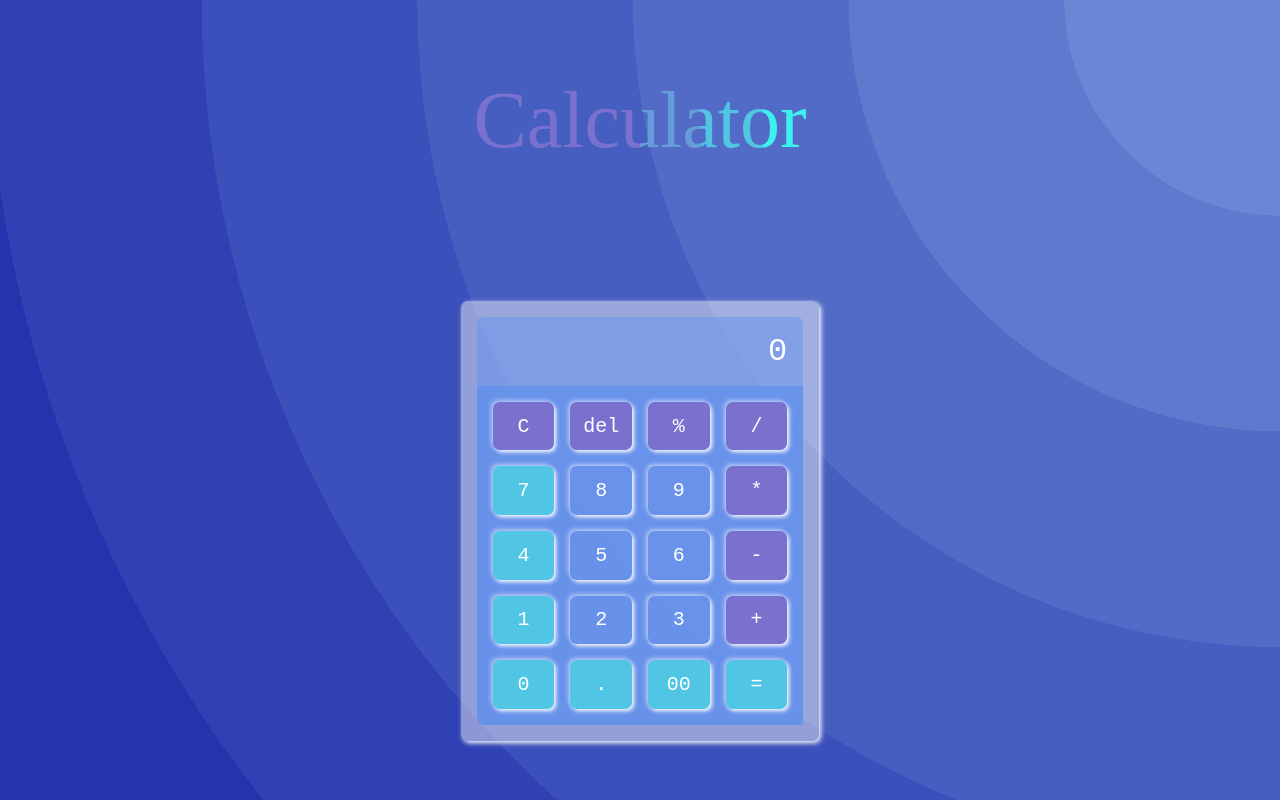
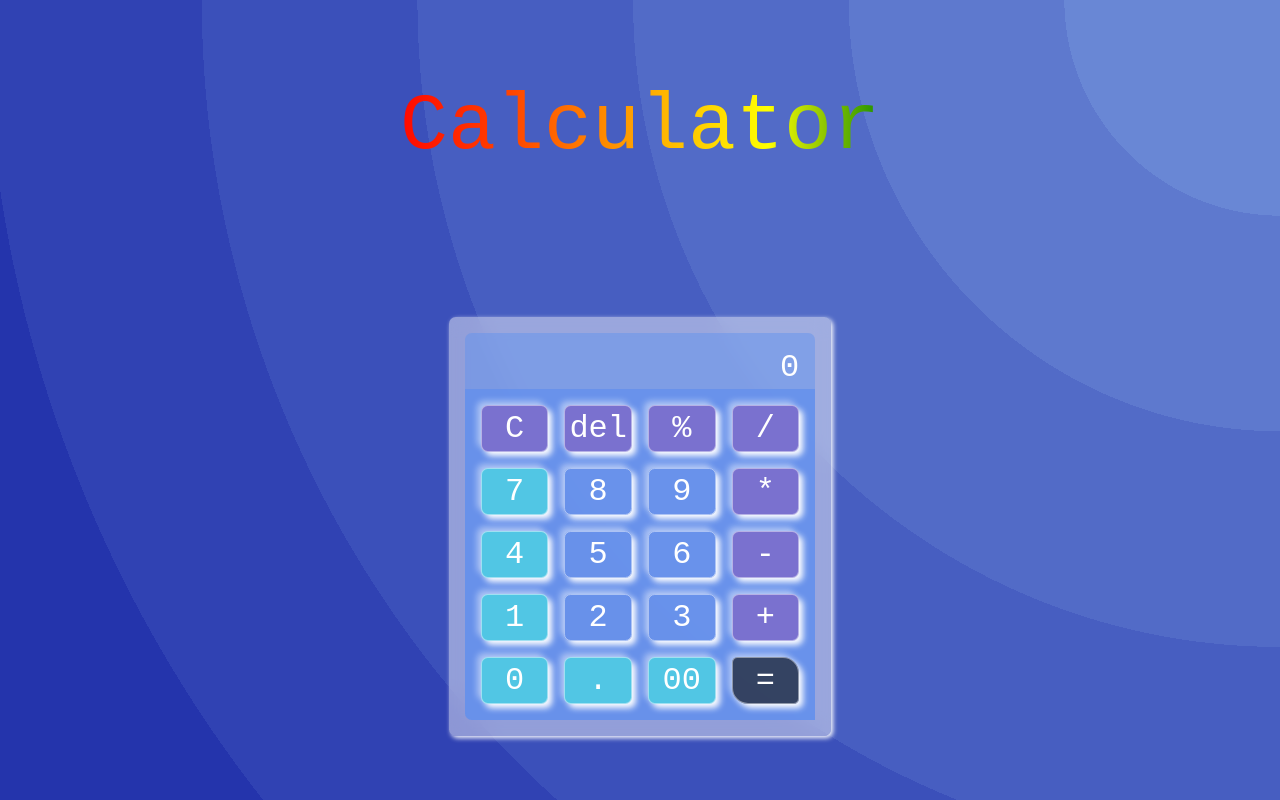
Before and after one commit to tushargramni/CodeAlpha-Projects, a plain HTML site: page CodeAlpha-Calculator.html in a window 1280 px wide. Drawn offline with Linux system fonts and the light colour scheme; a web font is replaced by a local one.

Commit message:
Some new changes

```diff
--- a/index.html
+++ b/CodeAlpha-Calculator.html
@@ -3,22 +3,23 @@
   <head>
     <meta charset="UTF-8" />
     <meta name="viewport" content="width=device-width, initial-scale=1.0" />
+    <meta name="description" content="calculator" description = "Addition ,Subtraction, Multiplaication, Division, Modulus">
+    <meta name="keywords" content="Calculator ,calculator , addition,subtraction,Multiplaication,division,modulus">
     <link
       rel="shortcut icon"
-      href="./Images/calculator_icon-icons.com_72046.ico"
+      href="./Images/calculator-fav-icon.ico"
       type="image/x-icon"
     />
     <link rel="stylesheet" href="style.css" />
-    <meta name="calculator,addition,subtraction," content="calculator" >
-    <title>Calculator</title>
+    <meta name="calculator,addition,subtraction,Multiplaication, division, modulus" content="calculator" >
+    <title>CodeAplha | Calculator | HTML | CSS | JavaScript</title>
 
   </head>
   <body>
     <div class="bg">
       <header>Calculator</header>
       <section class="calci">
-        <div type="text" name="" id="" readonly class="number digital-text" title="Input field"></div>
-
+        <div type="text" name="" id="" readonly class="number digital-text" title="Input field">0</div>
         <div class="btn">
           <span class="op"onclick=val("C") title="clear all input field">C</span>
           <span class="op"onclick=val("X") title="Clear single digit">del</span>
@@ -39,7 +40,9 @@
           <span class="un"onclick=val("0") title="Integer value">0</span>
           <span class="un"onclick=val(".") title="dot operator">.</span>
           <span class="un"onclick=val("00") title="Integer value">00</span>
-          <span class="un"onclick=val("=") title="Final result">=</span>
+          <span class="un"onclick=val("=") title="Final result" style="background-color: hsla(0,0%,10%,0.65);  border-radius: 4pt 12pt; ">
+            =
+          </span>
         </div>
       </section>
     </div>
--- a/script.js
+++ b/script.js
@@ -1,16 +1,23 @@
 let i = document.querySelector(".number");
 let op = 0,
-  v = 0;
+  v = 0,
+  c = 0;
 
 let val = (e) => {
+  if (c === 0) {
+    i.innerHTML = "";
+  }
   if (e === "=") {
     i.innerHTML = eval(i.innerHTML);
   } else if (e == "C") {
+    i.innerHTML = 0;
     i.innerHTML = "";
   } else if (e === "+" || e === "-" || e === "*" || e === "/" || e === "%") {
     op = i.innerHTML;
     // console.log(op, typeof(op),i.innerHTML.length);
-    if (
+    if (op === "" || op === "0") {
+      i.innerHTML = "";
+    } else if (
       op[op.length - 1] === e ||
       op[op.length - 1] === "*" ||
       op[op.length - 1] === "/" ||
@@ -18,8 +25,8 @@ let val = (e) => {
       op[op.length - 1] === "-" ||
       op[op.length - 1] === "%"
     ) {
-      op[op.length - 1] = e;
-      console.log("op : ", op);
+      op = op.slice(0, op.length - 1);
+      op += e;
       i.innerHTML = op;
       console.log("i : ", i.innerHTML);
     } else {
@@ -27,9 +34,11 @@ let val = (e) => {
       i.innerHTML = op;
     }
   } else if (e === "X") {
-    v = i.innerHTML / 10;
+    v = i.innerHTML;
+    v = v.slice(0, v.length - 1);
     i.innerHTML = v;
   } else {
     i.innerHTML += e;
   }
+  c++;
 };
--- a/style.css
+++ b/style.css
@@ -4,6 +4,14 @@
     box-sizing: border-box;
     user-select: none;
     font-family: 'Digital-7', sans-serif;
+    user-select: none;
+    -webkit-user-drag: none;
+    -webkit-user-modify: read-write;
+}
+
+@font-face {
+    font-family: 'Digital-7';
+    src: url('fonts/Digital-7.ttf') format('truetype');
 }
 
 body{
@@ -11,20 +19,28 @@ body{
     width: 100%;
     min-height: 100vh;
     background-image: radial-gradient(circle at top right, rgb(105, 135, 213) 0%, rgb(105, 135, 213) 14.286%,rgb(94, 121, 206) 14.286%, rgb(94, 121, 206) 28.572%,rgb(82, 107, 199) 28.572%, rgb(82, 107, 199) 42.858%,rgb(71, 94, 193) 42.858%, rgb(71, 94, 193) 57.144%,rgb(59, 80, 186) 57.144%, rgb(59, 80, 186) 71.43%,rgb(48, 66, 179) 71.43%, rgb(48, 66, 179) 85.716%,rgb(36, 52, 172) 85.716%, rgb(36, 52, 172) 100.002%);
+    background-repeat: no-repeat;
 }
 .bg{
     display:flex;
     flex-direction: column;
+    align-items: center;
     width: 100%;
-    height: 100vh;
+    min-height: 100vh;
+    background-image: radial-gradient(circle at top right, rgb(105, 135, 213) 0%, rgb(105, 135, 213) 14.286%,rgb(94, 121, 206) 14.286%, rgb(94, 121, 206) 28.572%,rgb(82, 107, 199) 28.572%, rgb(82, 107, 199) 42.858%,rgb(71, 94, 193) 42.858%, rgb(71, 94, 193) 57.144%,rgb(59, 80, 186) 57.144%, rgb(59, 80, 186) 71.43%,rgb(48, 66, 179) 71.43%, rgb(48, 66, 179) 85.716%,rgb(36, 52, 172) 85.716%, rgb(36, 52, 172) 100.002%);
+    background-repeat: no-repeat;
+
 }
 header{
     font-size: 5rem;
     padding: 1rem;
     margin: auto;
-    font-family: "Digital-7";
+    font-family: 'Courier New', Courier, monospace;
+    /* font-family: "Digital-7"; */
     background-image: linear-gradient(90deg, rgb(122, 113, 207) 50.099999999999994%,rgb(101, 156, 217) 50.099999999999994%, rgb(101, 156, 217) 66.8%,rgb(81, 198, 228) 66.8%, rgb(81, 198, 228) 83.5%,rgb(61, 241, 238) 83.5%, rgb(61, 241, 238) 100.2%);
+    background:repeating-linear-gradient(90deg,red ,orangered ,orange ,yellow ,green);
     transition: all .4s linear;
+
     /* border: solid 2px white; */
     -webkit-background-clip: text;
     background-clip: text;
@@ -41,10 +57,11 @@ header:hover{
     flex-direction: column;
     margin: auto;
     color: white;
-    max-width: 600px;
+    max-width: 450px;
     font-size: 2rem;
     padding: 1rem;
     border-radius: 5pt;
+    backdrop-filter: blur(10px);
     background-color: hsla(255,10%,100%,0.45);
     box-shadow: 2px 2px 5px white;
     transition: all .4s linear;
@@ -59,24 +76,10 @@ header:hover{
     font-style: normal;
 }
 
-body {
-
-}
-@font-face {
-    font-family: 'Digital-7';
-    src: url('fonts/Digital-7.ttf') format('truetype');
-}
-
-.number::before{
-    content: "0";
-}
-.number::after{
-    content: "";
-}
 
 .number{
     width: 100%;
-    height: max-content;
+    height: 3.5rem;
     cursor: text;
     font-family: 'Digital-7', monospace;
     overflow: hidden;
@@ -108,15 +111,19 @@ body {
 
 }
 .btn span{
-    font-size: 1.25rem;
-    padding: 0.8rem ;
-    box-shadow: 2px 2px 4px white , -2px -2px 4px hsla(255,100%,100%,0.45);
+    display: flex;
+    justify-content: center;
+    align-items: center;
+    font-size: 2rem;
+    padding: 0.25rem ;
+    box-shadow: 4px 4px 6px white , -4px -4px 6px hsla(255,100%,100%,0.45);
     text-align: center;
     border-radius: 5pt;
     cursor: pointer;
     font-family: "Digital-7", monospace;
-    transition: all .4s linear;
+    transition: all .2s alternate;
     /* background-color: hsla(255,100%,100%,0.25); */
+    border: solid .1pt hsla(255,10%,100%,0.45);
 }
 .btn span.op{
     background-color: #7A71CF;
@@ -126,5 +133,7 @@ body {
 }
 
 .btn span:hover{
+    backdrop-filter: blur(5px);
+    border: solid .1pt white;
     box-shadow: 2px 2px 5px hsla(255,10%,100%,0.4);
 }
```
